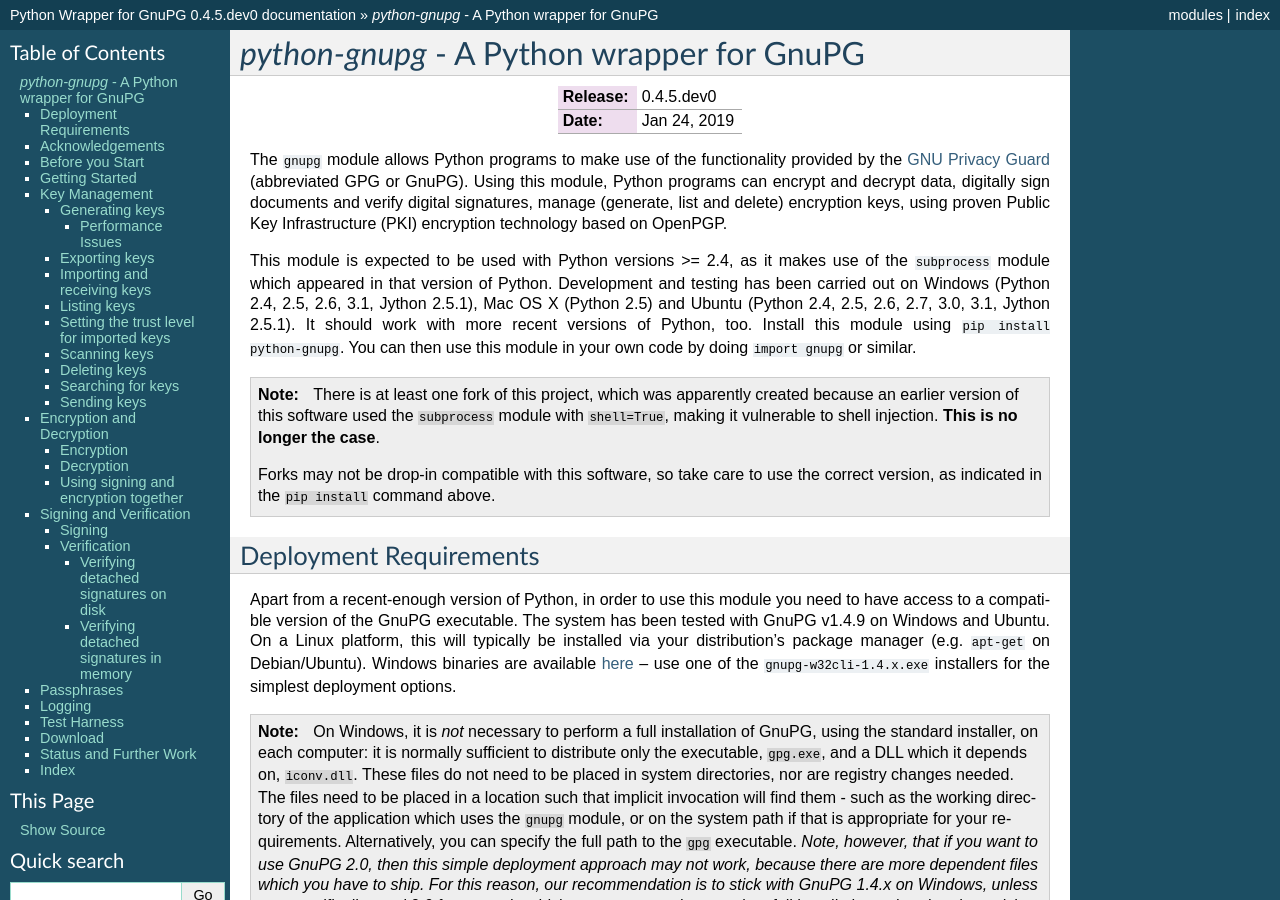
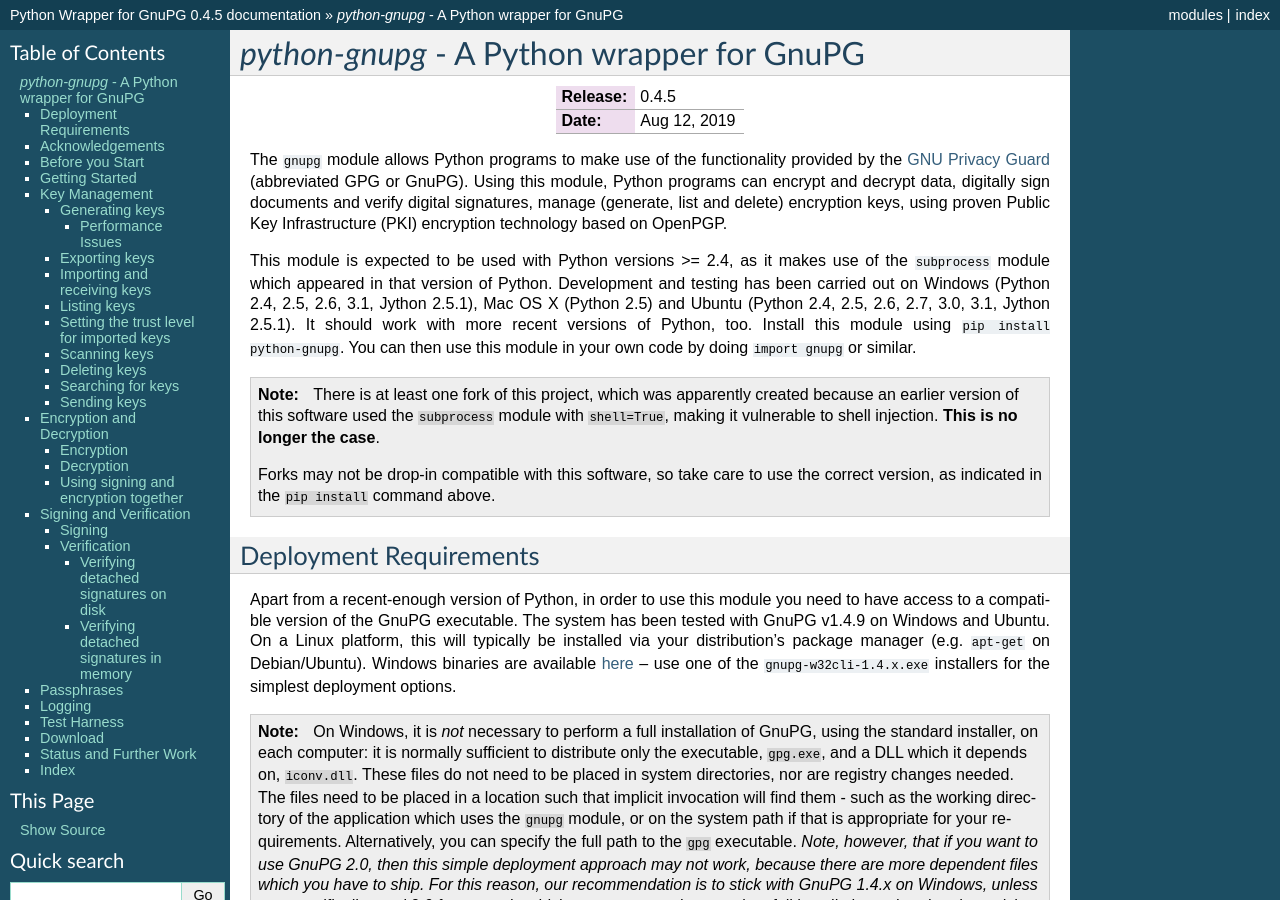
Before and after one commit to vsajip/python-gnupg, a Sphinx documentation site: the page built from docs/index.rst, in a window 1280 px wide and 900 px high. Built offline with Sphinx 7.4.7, drawn with Linux system fonts in a browser that asks for light colours; some of the changed text lies outside the part shown.

Commit message:
Changes for 0.4.5.

```diff
--- a/docs/conf.py
+++ b/docs/conf.py
@@ -49,7 +49,7 @@
 # The short X.Y version.
 version = '0.4'
 # The full version, including alpha/beta/rc tags.
-release = '0.4.5.dev0'
+release = '0.4.5'
 
 # The language for content autogenerated by Sphinx. Refer to documentation
 # for a list of supported languages.
--- a/docs/index.rst
+++ b/docs/index.rst
@@ -14,7 +14,7 @@
       * - Release:
         - |release|
       * - Date:
-        - Jan 24, 2019
+        - Aug 12, 2019
 
 .. module:: gnupg
    :synopsis: A Python wrapper for the GNU Privacy Guard (GnuPG)
--- a/gnupg.py
+++ b/gnupg.py
@@ -32,9 +32,9 @@
 A unittest harness (test_gnupg.py) has also been added.
 """
 
-__version__ = "0.4.5.dev0"
+__version__ = "0.4.5"
 __author__ = "Vinay Sajip"
-__date__  = "$24-Jan-2019 08:43:25$"
+__date__  = "$12-Aug-2019 15:58:03$"
 
 try:
     from io import StringIO
--- a/test_gnupg.py
+++ b/test_gnupg.py
@@ -28,7 +28,7 @@
 import gnupg
 
 __author__ = "Vinay Sajip"
-__date__  = "$24-Jan-2019 08:43:59$"
+__date__  = "$12-Aug-2019 15:58:32$"
 
 ALL_TESTS = True
 
```
Also changed, not shown: README.rst (+10 -1 lines).
